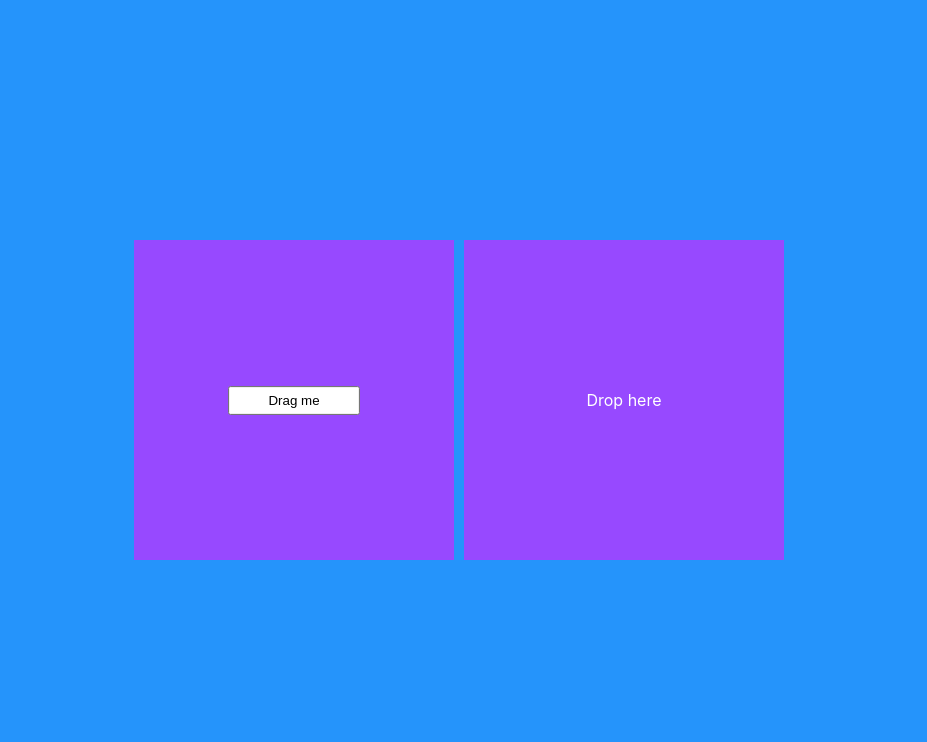
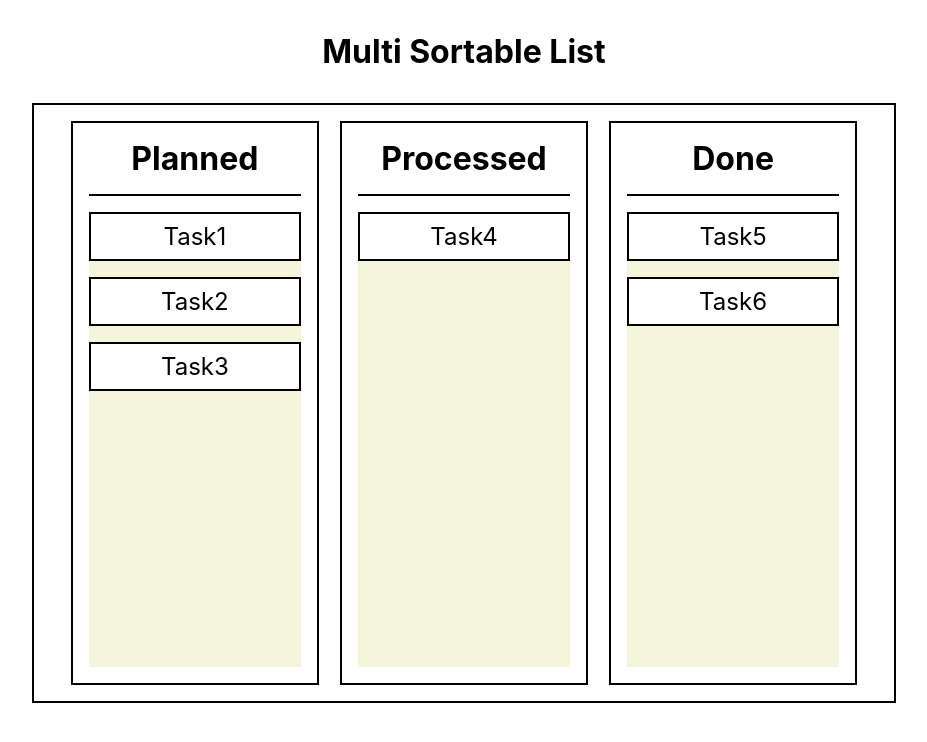
Before and after one commit to MalSolt/trello, a React (Create React App) app: page / in a window 1280 px wide. Shown: the top 742 px of the page, without its empty margins (176-1103 px from the left). Built offline with nearby package versions, Linux system fonts and the light colour scheme.

Commit message:
add base logic

```diff
--- a/package.json
+++ b/package.json
@@ -4,6 +4,7 @@
   "private": true,
   "dependencies": {
     "@dnd-kit/core": "^6.1.0",
+    "@dnd-kit/sortable": "^8.0.0",
     "@testing-library/jest-dom": "^5.17.0",
     "@testing-library/react": "^13.4.0",
     "@testing-library/user-event": "^13.5.0",
--- a/src/App.css
+++ /dev/null
@@ -1,26 +0,0 @@
-.section {
-  display: flex;
-  align-items: center;
-  justify-content: center;
-  height: 100vh;
-  background-color: rgb(37, 148, 251);
-}
-
-.draggable {
-  display: flex;
-  align-items: center;
-  justify-content: center;
-  width: 20rem;
-  height: 20rem;
-  background-color: #9749FF;
-  margin-right: 10px;
-  color: white;
-}
-
-.drag_item {
-  padding: 5px 10px;
-  width: 8rem;
-  height: auto;
-  color: black;
-  background-color: white;
-}
--- a/src/App.tsx
+++ b/src/App.tsx
@@ -1,65 +1,93 @@
-import './App.css'
-import { useDraggable, useDroppable } from '@dnd-kit/core'
+import { DndContext, DragEndEvent, DragOverEvent } from '@dnd-kit/core'
+import { useState } from 'react'
+import { arrayMove } from '@dnd-kit/sortable'
+import styles from './app.module.css'
+import { TaskList } from './components/task/task-list/task-list'
 
-import { DndContext } from '@dnd-kit/core'
-import { useState } from 'react'
+interface ITaskList {
+  [key: string]: string[]
+}
 
 function App() {
-  const [isDropped, setIsDropped] = useState(false)
-  const draggableMarkup = (
-    <Draggable>
-      <div className='drag_item'>Drag me</div>
-    </Draggable>
-  )
+  const [taskList, setTaskList] = useState<ITaskList>({
+    Planned: ['Task1', 'Task2', 'Task3'],
+    Processed: ['Task4'],
+    Done: ['Task5', 'Task6']
+  })
 
-  function handleDragEnd(event: any) {
-    if (event.over && event.over.id === 'droppable') {
-      setIsDropped(true)
-    }
+  const handleDragEnd = (e: DragEndEvent) => {
+    if (!e.over || !e.active.data.current || !e.over.data.current) return
+
+    if (e.active.id === e.over.id) return
+
+    if (e.active.data.current.sortable.containerId !== e.over.data.current.sortable.containerId)
+      return
+
+    const containerName = e.active.data.current.sortable.containerId
+
+    setTaskList((taskList) => {
+      const temp = { ...taskList }
+      if (!e.over) return temp
+      const oldIdx = temp[containerName].indexOf(e.active.id.toString())
+      const newIdx = temp[containerName].indexOf(e.over.id.toString())
+      temp[containerName] = arrayMove(temp[containerName], oldIdx, newIdx)
+      return temp
+    })
+  }
+
+  const handleDragOver = (e: DragOverEvent) => {
+    if (!e.over) return
+
+    const initialContainer = e.active.data.current?.sortable?.containerId
+    const targetContainer = e.over.data.current?.sortable?.containerId
+
+    if (!initialContainer) return
+
+    setTaskList((taskList) => {
+      const temp = { ...taskList }
+
+      if (!targetContainer) {
+        if (taskList[e.over!.id].includes(e.active.id.toString())) return temp
+
+        temp[initialContainer] = temp[initialContainer].filter(
+          (task) => task !== e.active.id.toString()
+        )
+
+        temp[e.over!.id].push(e.active.id.toString())
+
+        return temp
+      }
+
+      if (initialContainer === targetContainer) {
+        const oldIdx = temp[initialContainer].indexOf(e.active.id.toString())
+        const newIdx = temp[initialContainer].indexOf(e.over!.id.toString())
+
+        temp[initialContainer] = arrayMove(temp[initialContainer], oldIdx, newIdx)
+      } else {
+        temp[initialContainer] = temp[initialContainer].filter(
+          (task) => task !== e.active.id.toString()
+        )
+
+        const newIdx = temp[targetContainer].indexOf(e.over!.id.toString())
+        temp[targetContainer].splice(newIdx, 0, e.active.id.toString())
+      }
+
+      return temp
+    })
   }
 
   return (
-    <DndContext onDragEnd={handleDragEnd}>
-      <div className='section'>
-        <div className='draggable'>{isDropped ? null : draggableMarkup}</div>
-        <div className='draggable'>
-          <Droppable>{isDropped ? draggableMarkup : 'Drop here'}</Droppable>
-        </div>
-      </div>
+    <DndContext onDragEnd={handleDragEnd} onDragOver={handleDragOver}>
+      <main className={styles.main}>
+        <h1>Multi Sortable List</h1>
+        <section className={styles.container}>
+          {Object.keys(taskList).map((key) => (
+            <TaskList key={key} title={key} tasks={taskList[key]} />
+          ))}
+        </section>
+      </main>
     </DndContext>
   )
 }
 
 export default App
-
-const Draggable = (props: any) => {
-  const { attributes, listeners, setNodeRef, transform } = useDraggable({
-    id: 'draggable',
-  })
-  const style = transform
-    ? {
-        transform: `translate3d(${transform.x}px, ${transform.y}px, 0)`,
-      }
-    : undefined
-
-  return (
-    <button ref={setNodeRef} style={style} {...listeners} {...attributes}>
-      {props.children}
-    </button>
-  )
-}
-
-const Droppable = (props: any) => {
-  const { isOver, setNodeRef } = useDroppable({
-    id: 'droppable',
-  })
-  const style = {
-    color: isOver ? 'blue' : undefined,
-  }
-
-  return (
-    <div ref={setNodeRef} style={style}>
-      {props.children}
-    </div>
-  )
-}
--- /dev/null
+++ b/src/app.module.css
@@ -0,0 +1,16 @@
+.main {
+  display: flex;
+  flex-direction: column;
+  align-items: center;
+  gap: 2rem;
+  padding: 2rem 4rem;
+}
+
+.container {
+  display: flex;
+  border: 2px solid black;
+  width: 75%;
+  min-height: 75vh;
+  padding: 1rem;
+  justify-content: space-evenly;
+}
--- /dev/null
+++ b/src/components/task/index.ts
@@ -0,0 +1 @@
+export { TaskItem } from "./task-item/task-item";
--- /dev/null
+++ b/src/components/task/task-item/task-item.module.css
@@ -0,0 +1,14 @@
+.item {
+  list-style: none;
+  font-size: 1.5rem;
+  padding: 0.5rem;
+  border: 2px solid black;
+  text-align: center;
+  background-color: white;
+}
+.item:hover {
+  cursor: grab;
+}
+.item:active {
+  cursor: grabbing;
+}
--- /dev/null
+++ b/src/components/task/task-item/task-item.tsx
@@ -0,0 +1,23 @@
+import { useSortable } from '@dnd-kit/sortable'
+import styles from './task-item.module.css'
+import { CSS } from '@dnd-kit/utilities'
+
+interface Props {
+  title: string
+}
+
+export const TaskItem = ({ title }: Props) => {
+  const { attributes, listeners, setNodeRef, transform, transition } = useSortable({ id: title })
+
+  return (
+    <li
+      ref={setNodeRef}
+      {...listeners}
+      {...attributes}
+      style={{ transform: CSS.Transform.toString(transform), transition }}
+      className={styles.item}
+    >
+      {title}
+    </li>
+  )
+}
--- /dev/null
+++ b/src/components/task/task-list/task-list.module.css
@@ -0,0 +1,27 @@
+.column {
+  display: flex;
+  flex-direction: column;
+  align-items: center;
+  padding: 1rem;
+  border: 2px solid black;
+  min-height: 100%;
+  width: 30%;
+  gap: 1rem;
+}
+.column > h1 {
+  font-size: 2rem;
+}
+
+.divider {
+  border: 1px solid black;
+  width: 100%;
+}
+
+.list {
+  display: flex;
+  flex-direction: column;
+  gap: 1rem;
+  width: 100%;
+  height: 100%;
+  background-color: beige;
+}
--- /dev/null
+++ b/src/components/task/task-list/task-list.tsx
@@ -0,0 +1,27 @@
+import { SortableContext } from '@dnd-kit/sortable'
+import { useDroppable } from '@dnd-kit/core'
+import { TaskItem } from '..'
+import styles from './task-list.module.css'
+
+interface Props {
+  title: string
+  tasks: string[]
+}
+
+export const TaskList = ({ title, tasks }: Props) => {
+  const { setNodeRef } = useDroppable({ id: title })
+
+  return (
+    <article className={styles.column}>
+      <h1>{title}</h1>
+      <div className={styles.divider}></div>
+      <SortableContext id={title} items={tasks}>
+        <ul ref={setNodeRef} className={styles.list}>
+          {tasks.map((task) => (
+            <TaskItem key={task} title={task} />
+          ))}
+        </ul>
+      </SortableContext>
+    </article>
+  )
+}
--- a/src/index.tsx
+++ b/src/index.tsx
@@ -1,7 +1,7 @@
 import React from 'react'
 import ReactDOM from 'react-dom/client'
 import './index.css'
-import App from './App'
+import App from './app'
 
 const root = ReactDOM.createRoot(document.getElementById('root') as HTMLElement)
 root.render(
```
Also changed, not shown: 1 other file (tests, documents, lock files or other folders).
